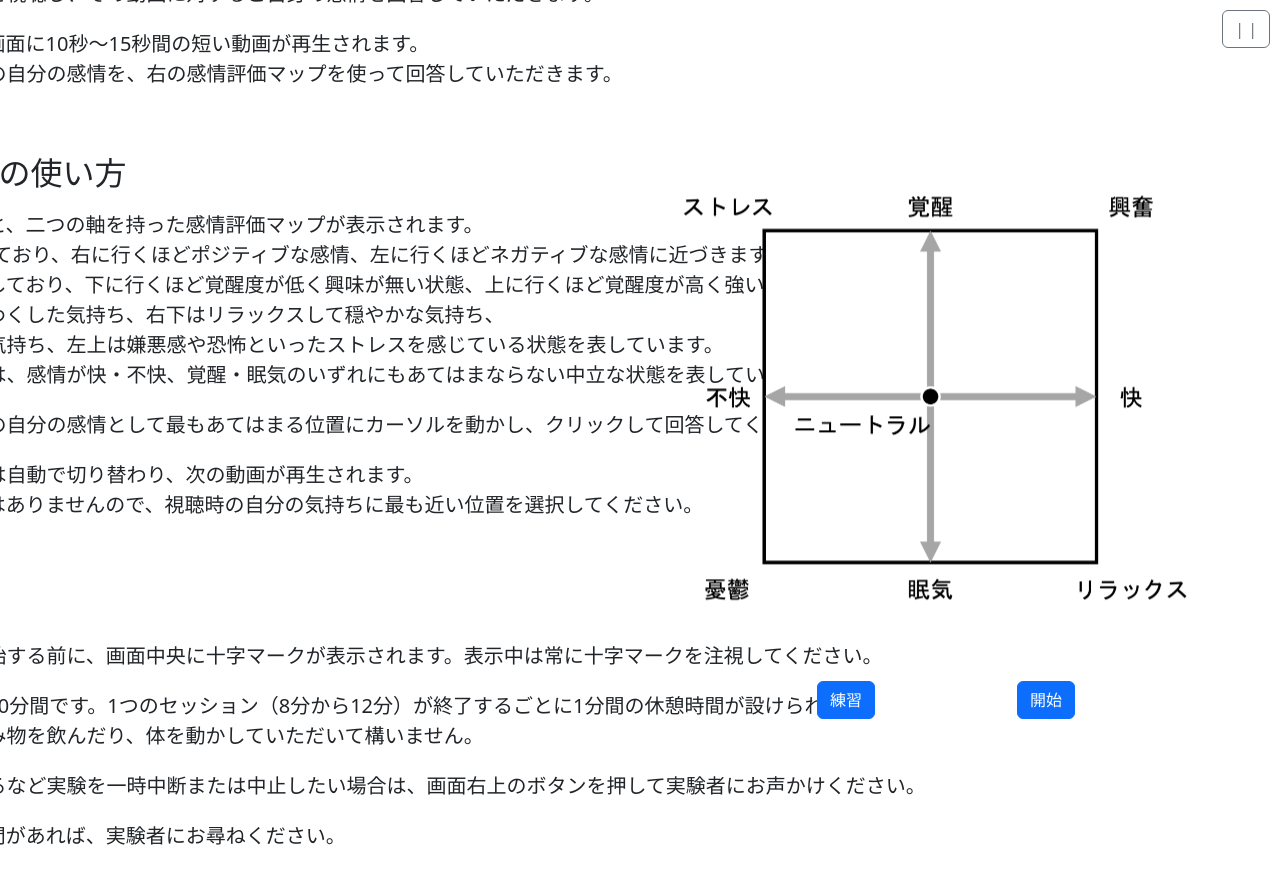
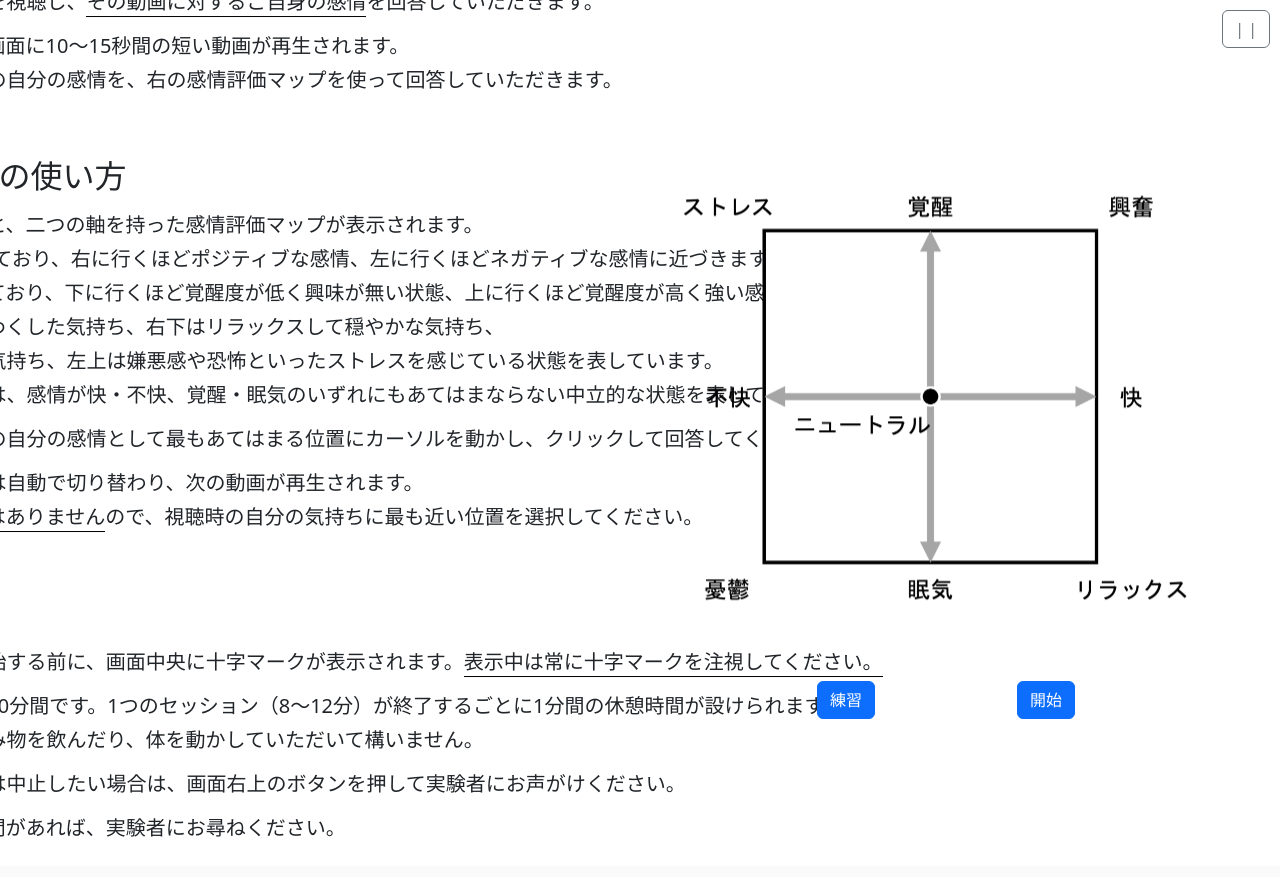
Before and after one commit to Hoboki/russell-evaluation, a PHP site: page /movie_explain.php in a window 1280 px wide. After the commit the page ends 837 px from the top, so only its background shows below. Run offline with PHP 8.4, Linux system fonts and the light colour scheme.

Commit message:
change explain layout

```diff
--- a/common.css
+++ b/common.css
@@ -22,12 +22,6 @@ body {
     padding: 0 3px;
 }
 
-.span {
-    display: inline-block;
-	width: 40px;
-    text-align: right;
-}
-
 .d-none {
     display: none;
 }
--- a/movie_explain.php
+++ b/movie_explain.php
@@ -11,9 +11,13 @@ include("included/declaration.php");
         overflow:hidden;
     }
     li {
-        padding: 10px 0;
-        line-height:30px;
+        padding: 5px 0;
+        line-height:34px;
         font-size:20px;
+    }
+    span {
+        border-bottom: 1.5px solid black;
+        padding-bottom: 1px;
     }
     .clearfix:after {
         content:"";
@@ -57,28 +61,28 @@ include("included/declaration.php");
             <div class="explain-txt">
                 <header><h2>実験内容</h2></header>
                 <ul>
-                    <li>この課題では、動画を視聴し、その動画に対するご自身の感情を回答していただきます。</li>
-                    <li>実験が開始すると、画面に10秒～15秒間の短い動画が再生されます。</br>
+                    <li>この課題では、動画を視聴し、<span>その動画に対するご自身の感情</span>を回答していただきます。</li>
+                    <li>実験が開始すると、画面に10～15秒間の短い動画が再生されます。</br>
                     動画を見ているときの自分の感情を、右の感情評価マップを使って回答していただきます。</li>
                 </ul>
                 <header><h2></br>感情評価マップの使い方</h2></header>
                 <ul>
                     <li>動画が再生されたあと、二つの軸を持った感情評価マップが表示されます。</br>
                     横軸は快-不快を表しており、右に行くほどポジティブな感情、左に行くほどネガティブな感情に近づきます。</br>
-                    縦軸は覚醒度を表現しており、下に行くほど覚醒度が低く興味が無い状態、上に行くほど覚醒度が高く強い感情に近づきます。</br>
+                    縦軸は覚醒度を表しており、下に行くほど覚醒度が低く興味が無い状態、上に行くほど覚醒度が高く強い感情に近づきます。</br>
                     右上は興奮してわくわくした気持ち、右下はリラックスして穏やかな気持ち、</br>
                     左下は憂鬱で悲しい気持ち、左上は嫌悪感や恐怖といったストレスを感じている状態を表しています。</br>
-                    中央のニュートラルは、感情が快・不快、覚醒・眠気のいずれにもあてはまならない中立な状態を表しています。</li>
-                    <li>動画を見ているときの自分の感情として最もあてはまる位置にカーソルを動かし、クリックして回答してください。</br>
+                    中央のニュートラルは、感情が快・不快、覚醒・眠気のいずれにもあてはまならない中立的な状態を表しています。</li>
+                    <li>動画を見ているときの自分の感情として最もあてはまる位置にカーソルを動かし、クリックして回答してください。</li>
                     <li>クリックすると画面は自動で切り替わり、次の動画が再生されます。</br>
-                    急いで回答する必要はありませんので、視聴時の自分の気持ちに最も近い位置を選択してください。</li>
+                    <span>急いで回答する必要はありません</span>ので、視聴時の自分の気持ちに最も近い位置を選択してください。</li>
                 </ul>
                 <header><h2></br>その他</h2></header>
                 <ul>
-                    <li>それぞれの動画が開始する前に、画面中央に十字マークが表示されます。表示中は常に十字マークを注視してください。</li>
-                    <li>実験時間はおおよそ70分間です。1つのセッション（8分から12分）が終了するごとに1分間の休憩時間が設けられます。</br>
+                    <li>それぞれの動画が開始する前に、画面中央に十字マークが表示されます。<span>表示中は常に十字マークを注視してください。</span></li>
+                    <li>実験時間はおおよそ70分間です。1つのセッション（8〜12分）が終了するごとに1分間の休憩時間が設けられます。</br>
                     この時間内では、飲み物を飲んだり、体を動かしていただいて構いません。</li>
-                    <li>途中で気分が悪くなるなど実験を一時中断または中止したい場合は、画面右上のボタンを押して実験者にお声かけください。</li>
+                    <li>実験を一時中断または中止したい場合は、画面右上のボタンを押して実験者にお声がけください。</li>
                     <li>実験内容に関して質問があれば、実験者にお尋ねください。</li>
                 </ul>
             </div>
--- a/pause.php
+++ b/pause.php
@@ -37,7 +37,7 @@ if ($_SESSION["day"]==0) {
 </head>
 <body>
     <div class="text-center" id="target">
-        <h1><b>実験者を呼んでください。</b></h1></br></br>
+        <h1>実験者にお声がけください。</h1></br></br>
         <h4>被験者氏名： <?php echo $_SESSION["code"] ?> 様</h4>
         <div class="d-flex justify-content-evenly">
             <form action="<?php echo $last_php_name ?>">
```
Also changed, not shown: text_explain.php (+10 -6 lines).
